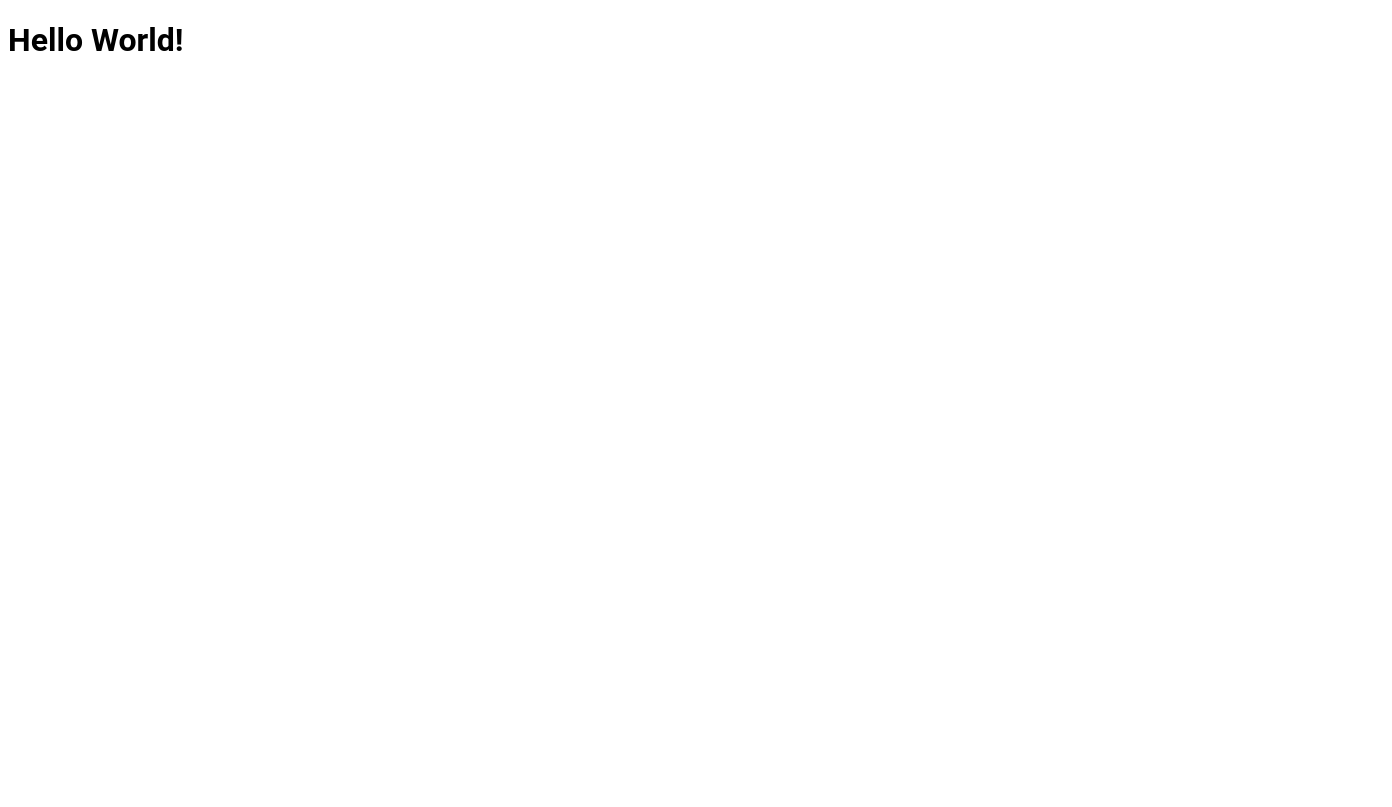
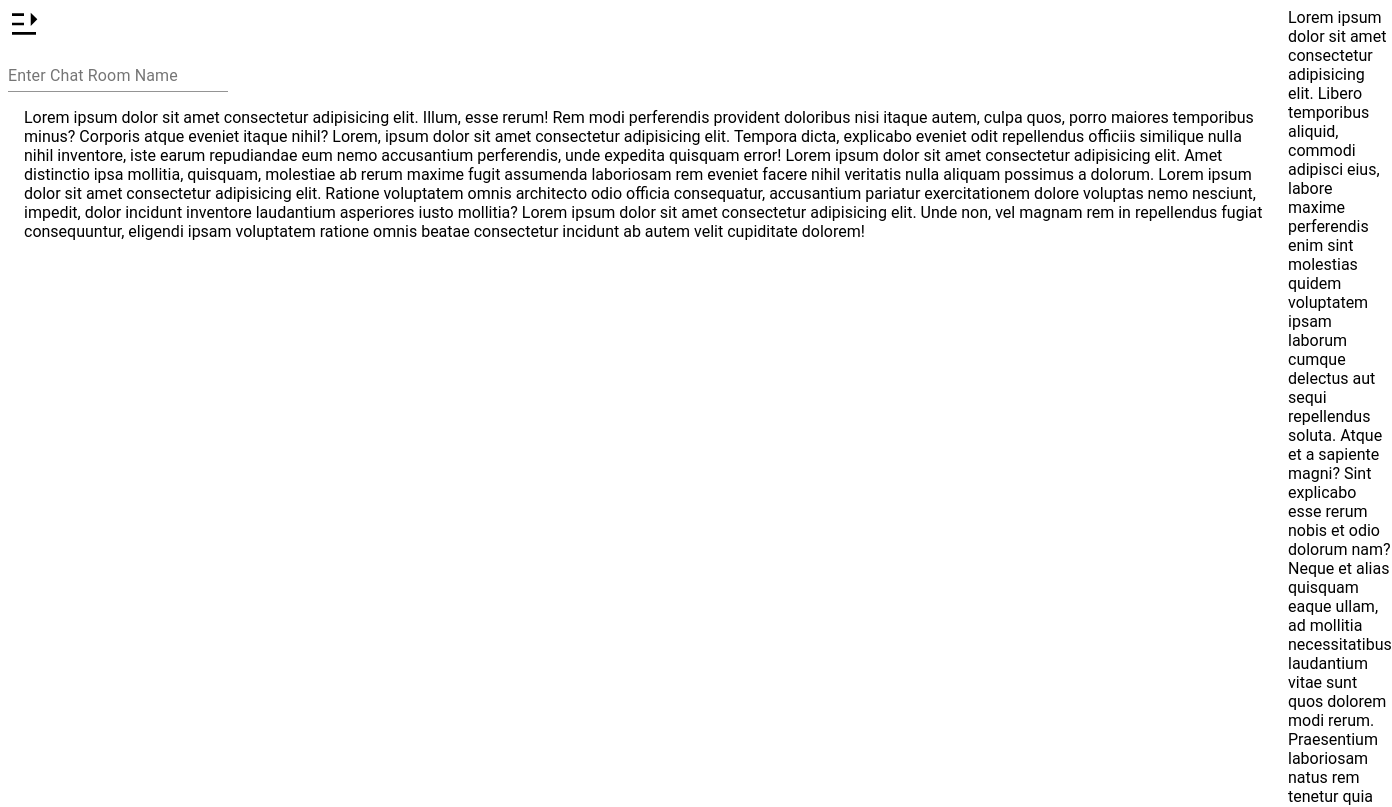
Before and after one commit to humzahasan/fullhouse, a React (Create React App) app: page / in a window 1280 px wide. Shown: the top 807 px of the page, 1392 px wide, since content can reach past the window. Built offline with nearby package versions, Linux system fonts and the light colour scheme; the HTML template or start-up script is replaced by a standard one.

Commit message:
feat: basic layout added

```diff
--- a/package.json
+++ b/package.json
@@ -7,9 +7,10 @@
     "@testing-library/jest-dom": "^5.12.0",
     "@testing-library/react": "^11.2.6",
     "@testing-library/user-event": "^12.8.3",
-    "firebase": "^8.5.0",
+    "firebase": "^8.6.1",
     "react": "^17.0.2",
     "react-dom": "^17.0.2",
+    "react-icons": "^4.2.0",
     "react-scripts": "4.0.3",
     "web-vitals": "^1.1.2"
   },
--- a/src/App.css
+++ b/src/App.css
@@ -1,3 +1,8 @@
 * {
     font-family: Roboto;
 }
+
+.app {
+    display: flex;
+    flex-direction: row;
+}
--- a/src/App.js
+++ b/src/App.js
@@ -1,9 +1,12 @@
 import './App.css';
+import Chat from './components/Chat/Chat';
+import ChatRoom from './components/ChatRoom/ChatRoom';
 
 function App() {
   return (
     <div className='app'>
-      <h1>Hello World!</h1>
+      <ChatRoom />
+      <Chat />
     </div>
   );
 }
--- /dev/null
+++ b/src/components/Chat/Chat.js
@@ -0,0 +1,13 @@
+import React from 'react';
+
+const Chat = () => {
+  return <div className='chat'>
+    Lorem ipsum dolor sit amet consectetur adipisicing elit. Libero temporibus aliquid, commodi adipisci eius, labore maxime perferendis enim sint molestias quidem voluptatem ipsam laborum cumque delectus aut sequi repellendus soluta.
+    Atque et a sapiente magni? Sint explicabo esse rerum nobis et odio dolorum nam? Neque et alias quisquam eaque ullam, ad mollitia necessitatibus laudantium vitae sunt quos dolorem modi rerum.
+    Praesentium laboriosam natus rem tenetur quia eaque cumque fugiat quos vitae nobis, dicta, atque iste molestiae odit. Ratione sit totam odit illum. Pariatur quaerat blanditiis quisquam, dolorem ratione veritatis. Maxime!
+    Cum sit numquam, ullam atque inventore harum. Iste praesentium a, maiores corporis est recusandae officiis alias, eaque beatae molestiae qui quos ratione ipsum libero voluptatem odit repellendus, reprehenderit amet ducimus!
+    Provident totam molestiae, beatae ex nemo deleniti laborum harum. Esse aliquid minima ex amet accusamus dignissimos earum doloremque aut consequuntur, numquam, suscipit cupiditate libero tenetur voluptates quaerat voluptatibus cum assumenda.
+  </div>;
+};
+
+export default Chat;
--- /dev/null
+++ b/src/components/ChatRoom/ChatRoom.js
@@ -0,0 +1,60 @@
+import {TextField} from '@material-ui/core';
+import React, {useState} from 'react';
+import {RiMenuUnfoldFill} from 'react-icons/ri';
+import {BiMessageRoundedAdd} from 'react-icons/bi';
+import './ChatRooms.css';
+const ChatRoom = () => {
+  const [showingChat, setshowingChat] = useState(true);
+  const [chatRoom, setchatRoom] = useState('');
+  const showChat = () => {
+    setshowingChat(!showingChat);
+  };
+
+  const addRoom = (e) => {
+    e.preventDefault();
+    console.log(chatRoom);
+    setchatRoom('');
+  };
+  return (
+    <div className='chatroom'>
+      <span onClick={showChat}>
+        <RiMenuUnfoldFill fontSize='2rem' />
+      </span>
+      <div className={showingChat ? 'chatroom-show' : 'chatroom-hide'}>
+        <form>
+          <TextField
+            id='standard-basic'
+            label='Enter Chat Room Name'
+            value={chatRoom}
+            onChange={(e) => setchatRoom(e.target.value)}
+          />
+          <button onClick={addRoom}>
+            <BiMessageRoundedAdd fontSize='1.5rem' />
+          </button>
+        </form>
+        <div className='chatroom_chatlist'>
+          Lorem ipsum dolor sit amet consectetur adipisicing elit. Illum, esse
+          rerum! Rem modi perferendis provident doloribus nisi itaque autem,
+          culpa quos, porro maiores temporibus minus? Corporis atque eveniet
+          itaque nihil? Lorem, ipsum dolor sit amet consectetur adipisicing
+          elit. Tempora dicta, explicabo eveniet odit repellendus officiis
+          similique nulla nihil inventore, iste earum repudiandae eum nemo
+          accusantium perferendis, unde expedita quisquam error! Lorem ipsum
+          dolor sit amet consectetur adipisicing elit. Amet distinctio ipsa
+          mollitia, quisquam, molestiae ab rerum maxime fugit assumenda
+          laboriosam rem eveniet facere nihil veritatis nulla aliquam possimus a
+          dolorum. Lorem ipsum dolor sit amet consectetur adipisicing elit.
+          Ratione voluptatem omnis architecto odio officia consequatur,
+          accusantium pariatur exercitationem dolore voluptas nemo nesciunt,
+          impedit, dolor incidunt inventore laudantium asperiores iusto
+          mollitia? Lorem ipsum dolor sit amet consectetur adipisicing elit.
+          Unde non, vel magnam rem in repellendus fugiat consequuntur, eligendi
+          ipsam voluptatem ratione omnis beatae consectetur incidunt ab autem
+          velit cupiditate dolorem!
+        </div>
+      </div>
+    </div>
+  );
+};
+
+export default ChatRoom;
--- /dev/null
+++ b/src/components/ChatRoom/ChatRooms.css
@@ -0,0 +1,16 @@
+.chatroom-hide{
+    width: 0;
+    display: none;
+}
+
+.chatroom-show {
+    width: 100vw;
+}
+
+form > button {
+   display: none;
+}
+
+.chatroom_chatlist {
+    padding: 1rem;
+}
```
Also changed, not shown: src/config/firebase.js (added, +12 -0 lines), 1 other file (tests, documents, lock files or other folders).
